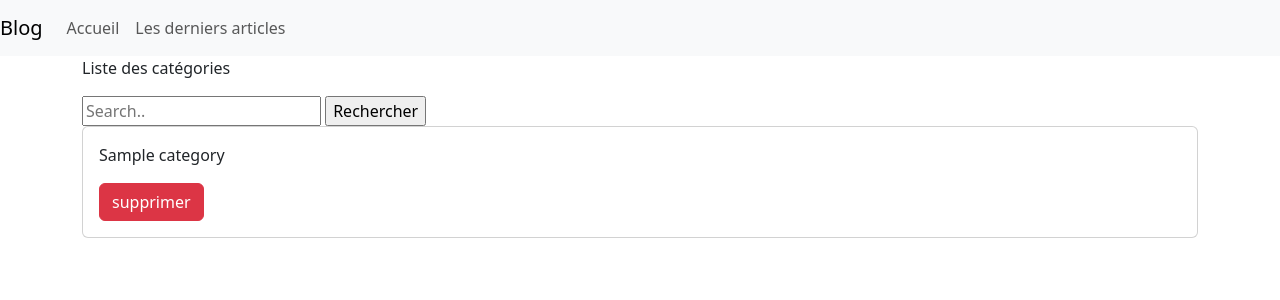
After one commit to mathisbachelier/e-commerce, a PHP site: template E-Commerce/views/categoryManagement/index.php in a window 1280 px wide. The commit adds this page. Shown: the top 300 px of the page. Run offline with PHP 8.4, Linux system fonts and the light colour scheme; the template is opened without the code that fills it: most values are stand-ins (such as "Sample title", 1, 10 or a date in 2020); some libraries are stand-ins or nearby versions.

Commit message:
Show + delete + search category OK

```diff
--- a/E-Commerce/public/index.php
+++ b/E-Commerce/public/index.php
@@ -31,6 +31,10 @@ $router->post('/user_management/edit/:id','App\controllers\UserManagementControl
 $router->post('/user_management/search/','App\controllers\UserManagementController@research');
 $router->get('/user_management/:id','App\controllers\UserManagementController@show');
 
+$router->get('/categoryManagement','App\controllers\CategoryManagementController@index');
+$router->post('/categoryManagement/delete/:id','App\controllers\CategoryManagementController@destroy');
+$router->post('/categoryManagement/search/','App\controllers\CategoryManagementController@research');
+
 try{
      $router->run();
 } catch(\Exception $e) {
--- /dev/null
+++ b/E-Commerce/views/categoryManagement/index.php
@@ -0,0 +1,19 @@
+<p>Liste des catégories</p>
+
+<form style="display:inline" action="/E-Commerce-BTS-SIO/E-Commerce/categoryManagement/search" method="POST">
+  <input type="text" name="search" placeholder="Search..">
+  <input type="submit" value="Rechercher">
+</form>
+
+<?php
+
+foreach($params['categories'] as $category): ?>
+    <div class="card mb-3">
+      <div class="card-body">
+        <p><?= $category->name ?></p>
+        <form style="display:inline"  action="/E-Commerce-BTS-SIO/E-Commerce/categoryManagement/delete/<?= $category->id; ?>" method="POST">
+          <input type="submit" class="btn btn-danger" value="supprimer">
+        </form>
+      </div>
+    </div>
+<?php endforeach ?>
```
Also changed, not shown: E-Commerce/app/controllers/CategoryManagementController.php (added, +32 -0 lines), E-Commerce/app/models/Category.php (added, +26 -0 lines).
